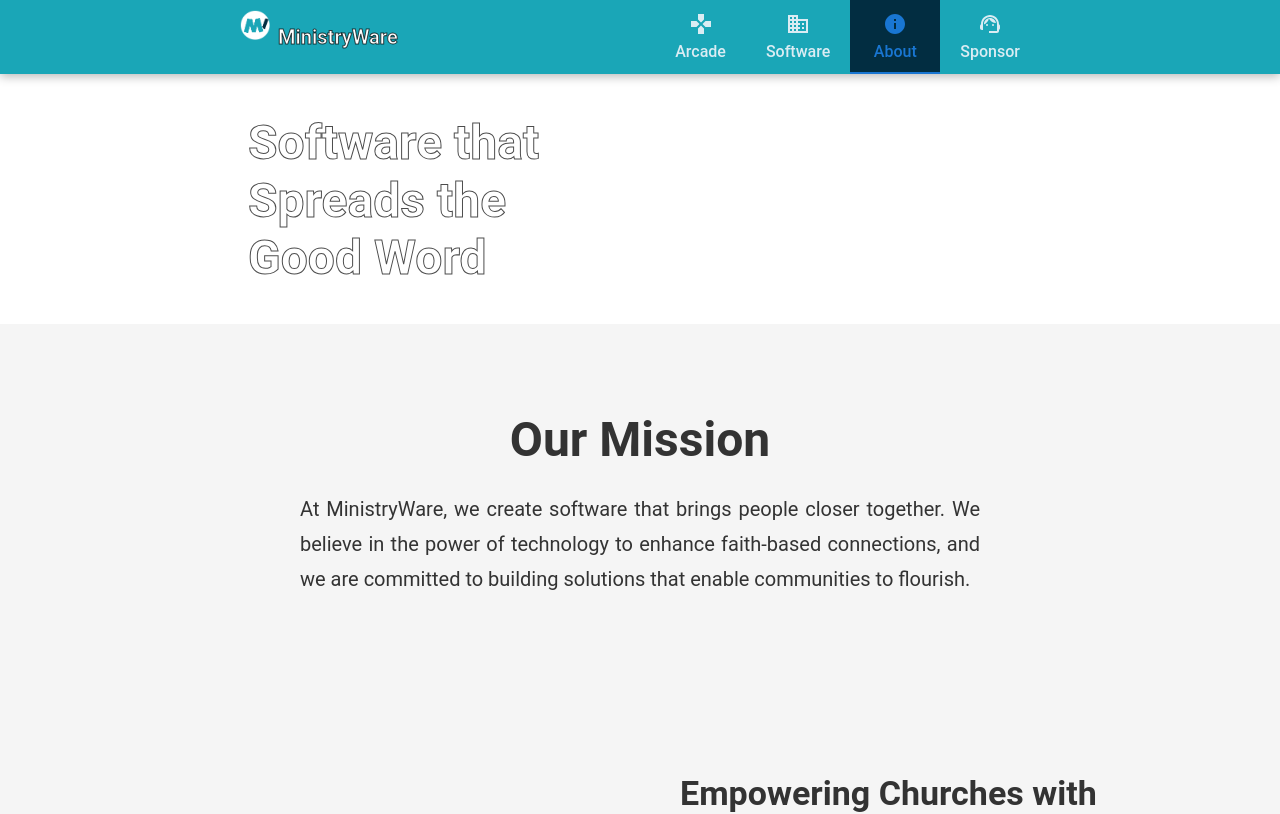
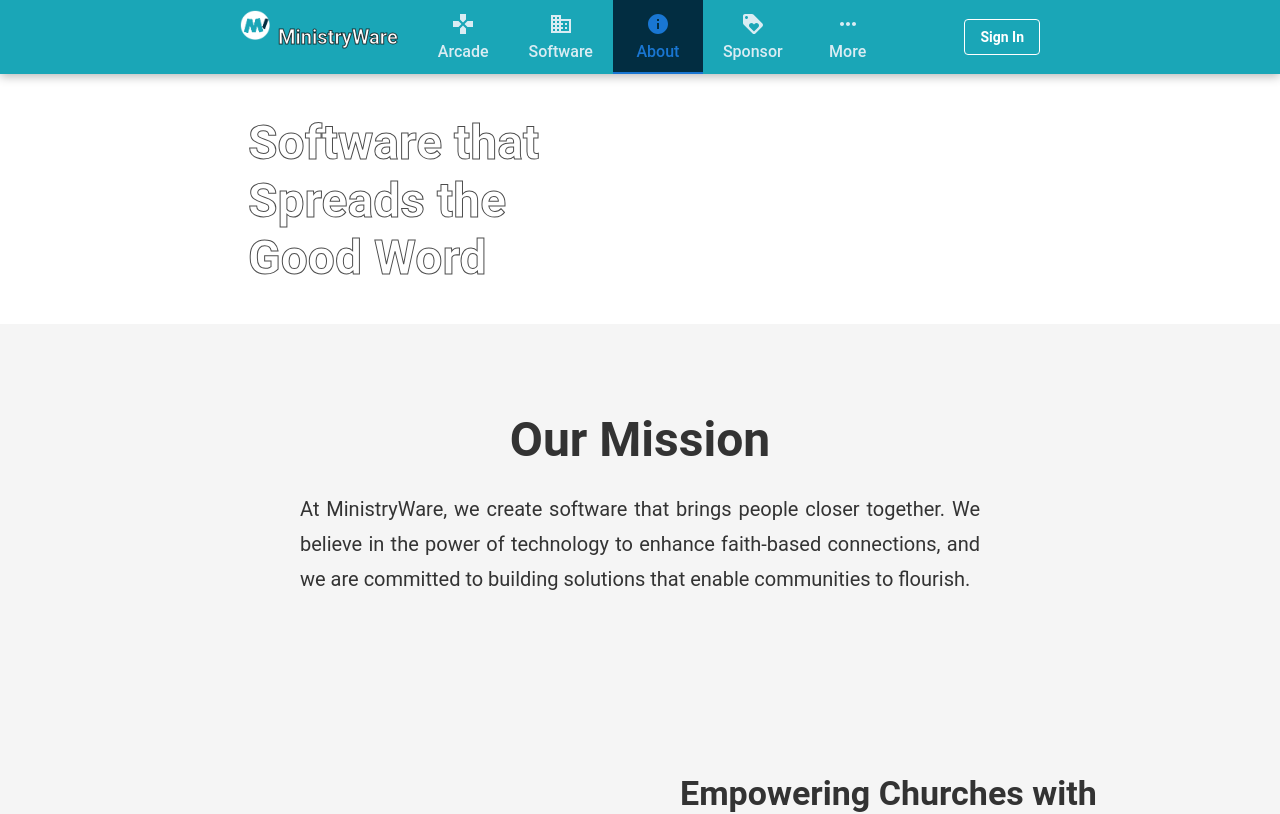
Before and after one commit to 1001flextape/ministryware-next, a Next.js app in the folder frontend/: page /about in a window 1280 px wide. Shown: the top 814 px of the page. Built offline with nearby package versions, Linux system fonts and the light colour scheme.

Commit message:
Added more buttom to navigation with sign-in on desktop version

```diff
--- a/frontend/src/layouts/frontWebsiteLayout/BottomNav.jsx
+++ b/frontend/src/layouts/frontWebsiteLayout/BottomNav.jsx
@@ -5,7 +5,8 @@ import { BottomNavigation, BottomNavigationAction, styled } from '@mui/material'
 import ArcadeIcon from '@mui/icons-material/Gamepad';
 import SoftwareIcon from '@mui/icons-material/Business';
 import AboutIcon from '@mui/icons-material/Info';
-import DonateIcon from '@mui/icons-material/AttachMoney';
+import LoyaltyIcon from '@mui/icons-material/Loyalty';
+import MoreHorizIcon from '@mui/icons-material/MoreHoriz'; // More button icon
 import { useRouter } from 'next/navigation';
 import { useTheme } from '@mui/material/styles';
 import useMediaQuery from '@mui/material/useMediaQuery';
@@ -49,7 +50,7 @@ const BottomNav = () => {
 
   // Update tab selection based on the current path
   useEffect(() => {
-    const currentPath = router.pathname; // Removed pathPrefix
+    const currentPath = router.pathname;
     switch (currentPath) {
       case "/":
         setValue(0);
@@ -62,6 +63,9 @@ const BottomNav = () => {
         break;
       case "/donate":
         setValue(3);
+        break;
+      case "/more":
+        setValue(4);
         break;
       default:
         setValue(0);
@@ -78,8 +82,9 @@ const BottomNav = () => {
       '/church-software',
       '/about',
       '/donate',
+      '/more', // Added the path for "More"
     ];
-    router.push(paths[newValue]); // Removed pathPrefix
+    router.push(paths[newValue]);
   };
 
   return (
@@ -90,7 +95,8 @@ const BottomNav = () => {
       <StyledBottomNavigationAction label="Arcade" icon={<ArcadeIcon />} />
       <StyledBottomNavigationAction label="Software" icon={<SoftwareIcon />} />
       <StyledBottomNavigationAction label="About" icon={<AboutIcon />} />
-      <StyledBottomNavigationAction label="Donate" icon={<DonateIcon />} />
+      <StyledBottomNavigationAction label="Donate" icon={<LoyaltyIcon />} />
+      <StyledBottomNavigationAction label="More" icon={<MoreHorizIcon />} /> {/* More button */}
     </StyledBottomNavigation>
   );
 };
--- a/frontend/src/layouts/frontWebsiteLayout/TopNav.jsx
+++ b/frontend/src/layouts/frontWebsiteLayout/TopNav.jsx
@@ -5,11 +5,13 @@ import Image from 'next/image';
 import ArcadeIcon from '@mui/icons-material/Gamepad';
 import SoftwareIcon from '@mui/icons-material/Business';
 import AboutIcon from '@mui/icons-material/Info';
-import SupportAgentIcon from '@mui/icons-material/SupportAgent'; // Changed icon
+import LoyaltyIcon from '@mui/icons-material/Loyalty';
+import MoreHorizIcon from '@mui/icons-material/MoreHoriz';
+import AccountCircle from '@mui/icons-material/AccountCircle';
+import { AppBar, Typography, Tabs, Tab, Toolbar, Box, IconButton, Menu, MenuItem, Button, styled } from '@mui/material';
+import { useRouter } from 'next/navigation';
 import useMediaQuery from '@mui/material/useMediaQuery';
 import { useTheme } from '@mui/material/styles';
-import { AppBar, Typography, Tabs, Tab, Toolbar, Box, styled } from '@mui/material';
-import { useRouter } from 'next/navigation';
 import logo from "../../../public/images/ministry-ware-logo.png";
 
 // Styled AppBar
@@ -25,7 +27,7 @@ const BrandingText = styled(Typography)({
 
 // Styled Tabs
 const StyledTabs = styled(Tabs)(({ theme }) => ({
-  marginLeft: 'auto',
+  marginLeft: '20px', // Added margin to space it out from the logo
   '& .MuiTab-root': {
     color: '#DAECF3',
     textTransform: 'none',
@@ -46,6 +48,24 @@ const TopNav = () => {
   const isDesktop = useMediaQuery(theme.breakpoints.up('md'));
   const router = useRouter();
   const [value, setValue] = useState(undefined);
+  const [anchorEl, setAnchorEl] = useState(null);
+  const [isSignedIn, setIsSignedIn] = useState(false); // Simulate user state
+
+  const open = Boolean(anchorEl);
+
+  // Handle Account dropdown menu open/close
+  const handleMenuClick = (event) => {
+    setAnchorEl(event.currentTarget);
+  };
+
+  const handleMenuClose = () => {
+    setAnchorEl(null);
+  };
+
+  const handleSignOut = () => {
+    setIsSignedIn(false);
+    handleMenuClose();
+  };
 
   // Update tab selection based on the current path
   useEffect(() => {
@@ -59,7 +79,7 @@ const TopNav = () => {
       case '/about':
         setValue(2);
         break;
-      case '/sponsor': // Updated path for sponsor
+      case '/sponsor':
         setValue(3);
         break;
       default:
@@ -83,15 +103,14 @@ const TopNav = () => {
           maxWidth: 'var(--size-content)',
         }}
       >
-        {/* Logo */}
+        {/* Logo and Branding */}
         <Box sx={{ display: 'flex', alignItems: 'center' }}>
           <Image src={logo} alt="MinistryWare logo" width={30} height={30} />
           <BrandingText variant="h6" component="div" sx={{ lineHeight: '35px', ml: 1 }}>
             MinistryWare
           </BrandingText>
-        </Box>
 
-        {/* Tabs */}
+          {/* Tabs, positioned to the right of the branding */}
           <StyledTabs
             value={value}
             onChange={(event, newValue) => {
@@ -108,7 +127,10 @@ const TopNav = () => {
                   router.push('/about');
                   break;
                 case 3:
-                router.push('/sponsor'); // Updated path for sponsor
+                  router.push('/sponsor');
+                  break;
+                case 4:
+                  router.push('/more'); // Placeholder for more button
                   break;
                 default:
                   router.push('/');
@@ -118,8 +140,62 @@ const TopNav = () => {
             <Tab icon={<ArcadeIcon />} label="Arcade" />
             <Tab icon={<SoftwareIcon />} label="Software" />
             <Tab icon={<AboutIcon />} label="About" />
-          <Tab icon={<SupportAgentIcon />} label="Sponsor" /> {/* Changed label and icon */}
+            <Tab icon={<LoyaltyIcon />} label="Sponsor" />
+            <Tab icon={<MoreHorizIcon />} label="More" />
           </StyledTabs>
+        </Box>
+
+        {/* Sign In / Account Dropdown */}
+        <Box>
+          {isSignedIn ? (
+            <>
+              <IconButton
+                size="large"
+                edge="end"
+                aria-label="account of current user"
+                aria-controls="menu-appbar"
+                aria-haspopup="true"
+                onClick={handleMenuClick}
+                color="inherit"
+              >
+                <AccountCircle />
+              </IconButton>
+              <Menu
+                id="menu-appbar"
+                anchorEl={anchorEl}
+                anchorOrigin={{
+                  vertical: 'top',
+                  horizontal: 'right',
+                }}
+                keepMounted
+                transformOrigin={{
+                  vertical: 'top',
+                  horizontal: 'right',
+                }}
+                open={open}
+                onClose={handleMenuClose}
+              >
+                <MenuItem onClick={handleMenuClose}>Profile</MenuItem>
+                <MenuItem onClick={handleSignOut}>Sign Out</MenuItem>
+              </Menu>
+            </>
+          ) : (
+            <Button
+              color="inherit"
+              onClick={() => setIsSignedIn(true)} // Simulate sign-in
+              variant="outlined"
+              sx={{
+                textTransform: 'none',
+                borderColor: '#fff',
+                color: '#fff',
+                fontWeight: 'bold',
+                ml: 2,
+              }}
+            >
+              Sign In
+            </Button>
+          )}
+        </Box>
       </Toolbar>
     </StyledAppBar>
   );
```
Lines whose indentation alone changed are shown as unchanged.
